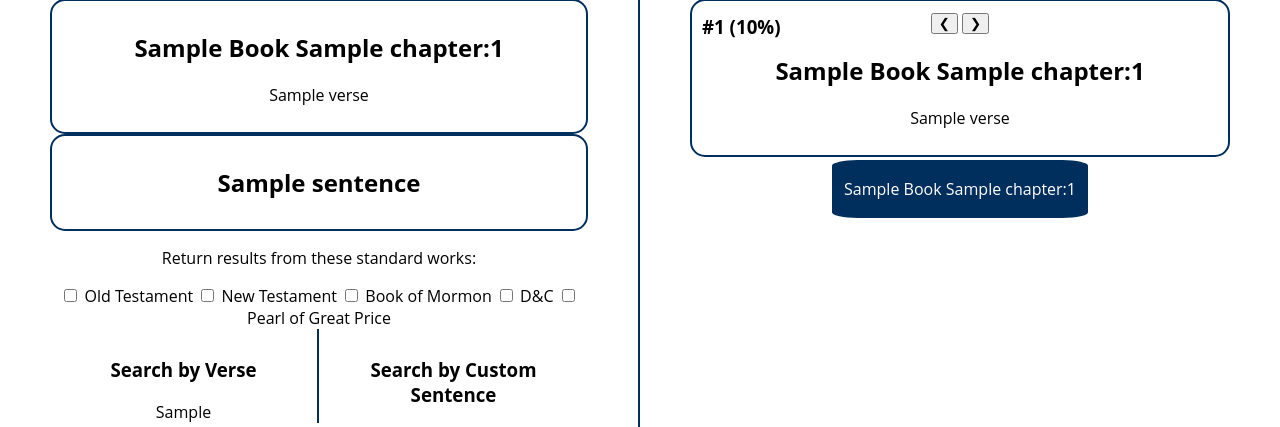
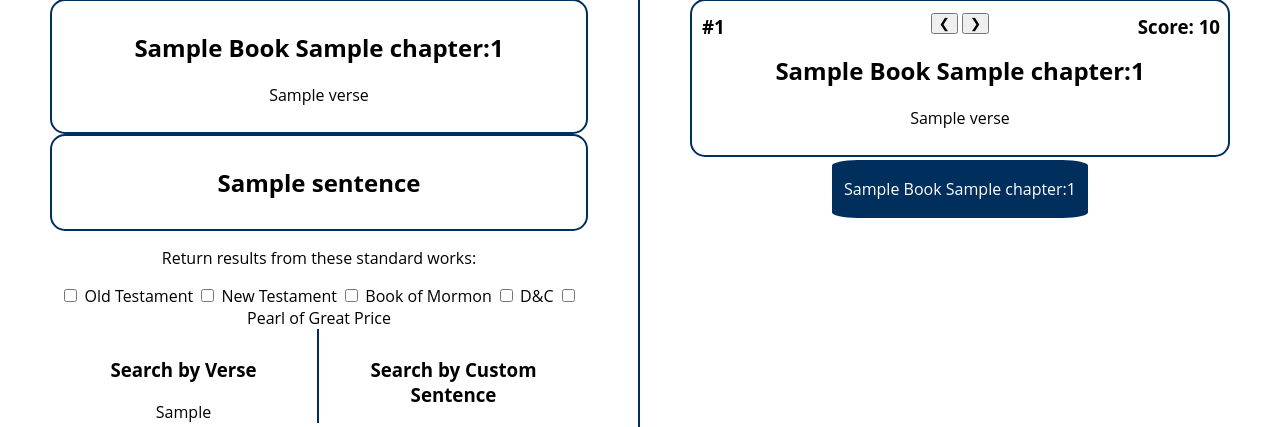
Before and after one commit to Harlan144/SimilarVerseFinder, a Flask app: template templates/index.html in a window 1280 px wide. Shown: the part 316-743 px from the top of the page. Run offline with Flask 2, Linux system fonts and the light colour scheme; the template is opened without the code that fills it: most values are stand-ins (such as "Sample title", 1, 10 or a date in 2020); parts of the project's set-up code (start-up, migrations or seed data) failed here and were passed over; some web fonts are replaced; grey boxes are pictures that could not be loaded.

Commit message:
changed percent score to similarity score, aligned right

```diff
--- a/predictVerse.py
+++ b/predictVerse.py
@@ -61,7 +61,7 @@ def checkUniqueVerse(inputSentance, allowed_works):
         chapter = row["Chapter"]
         verseNum = row["VerseNum"]
         verse = row["Verse"]
-        similarity_score = round(cosine_scores[i]*100,2)
+        similarity_score = round(cosine_scores[i],3)
         listOfDic.append({'index': i,'book': book, 'chapter': chapter, 'verseNum': verseNum, 'verse': verse, 'similarity_score':similarity_score})
 
     return listOfDic
@@ -111,7 +111,7 @@ def checkVerse(book, chapter, verseNum, allowed_works):
         chapter = row["Chapter"]
         verseNum = row["VerseNum"]
         verse = row["Verse"]
-        similarity_score = round(cosine_scores[i]*100,2)
+        similarity_score = round(cosine_scores[i],3)
 
         listOfDic.append({'index': i,'book': book, 'chapter': chapter, 'verseNum': verseNum, 'verse': verse, 'similarity_score':similarity_score})
 
--- a/static/css/style.css
+++ b/static/css/style.css
@@ -193,6 +193,13 @@ a:hover {
     position: absolute;
     margin-top: -40px;
 }
+.similarityRank{
+    position: absolute;
+    margin-top: -40px;
+    right: 0;
+    margin-right: 60px;
+}
+
 .arrow{
     display: none;
 }
@@ -239,4 +246,7 @@ a:hover {
         border-width: 0 4px 4px 0;
 
     }
+    .similarityRank{
+        margin-right: 25px;
+    }
 }
--- a/templates/index.html
+++ b/templates/index.html
@@ -100,7 +100,8 @@
       <button onclick="plusDivs(1)">&#10095;</button>
       {% for item in foundVerses%}
       <div class="similarVerse">
-        <h3 class="verseRank">#{{loop.index}} ({{item['similarity_score']}}%)</h3>
+        <h3 class="verseRank">#{{loop.index}}</h3>
+        <h3 class="similarityRank">Score: {{item['similarity_score']}}</h3>
         <h2>{{item['book'].title()}} {{item['chapter']}}:{{item['verseNum']}}</h2>
         <p>{{item['verse']}}</p>
       </div>
```
